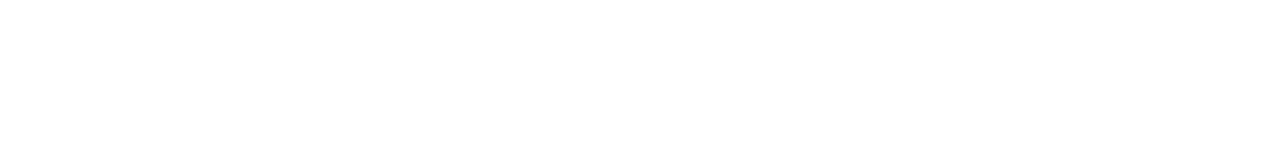
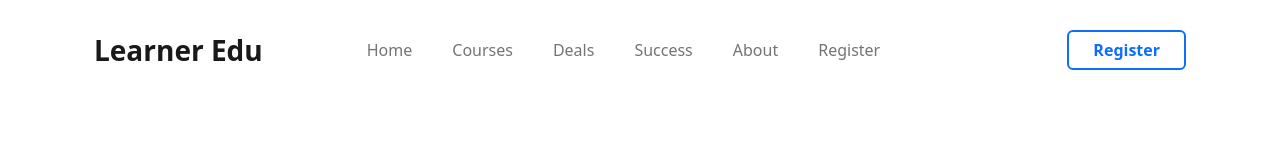
Before and after one commit to tuhinahmed-cse/learner-tech-website, a plain HTML site: page index.html in a window 1280 px wide. Drawn offline with nearby package versions, Linux system fonts and the light colour scheme.

Commit message:
nav bar part done

```diff
--- a/index.html
+++ b/index.html
@@ -13,6 +13,53 @@
 
 
 
+    <header class="container ">
+
+
+        <nav class="navbar navbar-expand-sm pt-4">
+            <div class="container">
+              <a class="navbar-brand me-lg-5 me-sm-0 fs-3 fw-bolder"  href="#">Learner Edu</a>
+              <button class="navbar-toggler" type="button" data-bs-toggle="collapse" data-bs-target="#navbarNav" aria-controls="navbarNav" aria-expanded="false" aria-label="Toggle navigation">
+                <span class="navbar-toggler-icon"></span>
+              </button>
+              <div class="collapse navbar-collapse" id="navbarNav">
+                <ul class="navbar-nav d-flex justify-content-center gap-4 ms-sm-0 ms-lg-5">
+                  <li class="nav-item">
+                    <a class="nav-link " aria-current="page" href="#">Home</a>
+                  </li>
+                  <li class="nav-item">
+                    <a class="nav-link" href="#">Courses</a>
+                  </li>
+                  <li class="nav-item">
+                    <a class="nav-link" href="#">Deals</a>
+                  </li>
+                  <li class="nav-item">
+                    <a class="nav-link" href="#">Success </a>
+                  </li>
+                  <li class="nav-item">
+                    <a class="nav-link" href="#">About </a>
+                  </li>
+                  <li class="nav-item">
+                    <a class="nav-link" href="#">Register</a>
+                  </li>
+
+                </ul>
+              </div>
+
+<div>
+    <button type="button" class="btn text-primary border border-primary border-2 ps-4 pe-4 fw-semibold d-none d-sm-block">Register
+    </button>
+</div>
+
+            </div>
+          </nav>
+
+
+    </header>
+
+    <!-- nav bar end-->
+
+
 
 
 
```
